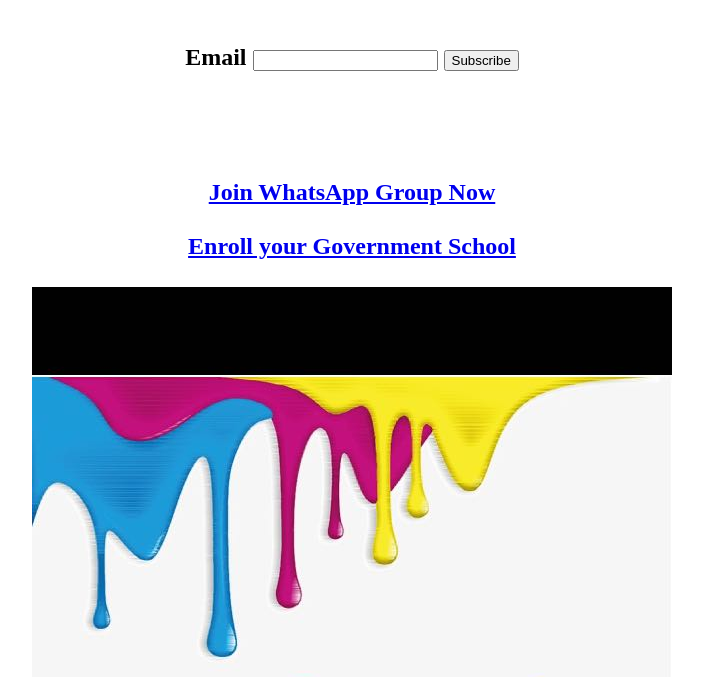
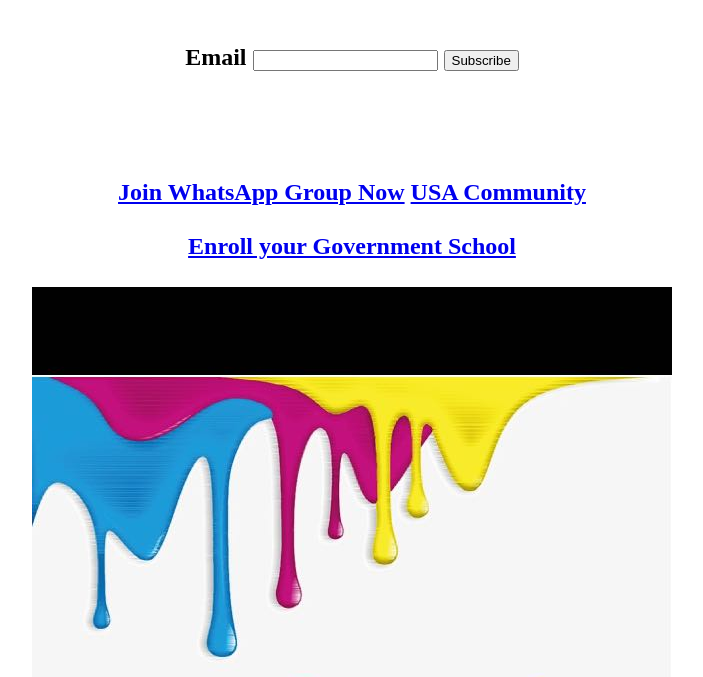
Before and after one commit to Campus2Community/www, a plain HTML site: page index.html in a window 1280 px wide. Shown: the part 110-787 px from the top of the page, without its empty margins (288-991 px from the left). Drawn offline with Linux system fonts and the light colour scheme.

Commit message:
Update index.html

```diff
--- a/index.html
+++ b/index.html
@@ -25,6 +25,8 @@
           <br>
           <br><br><br>
           <a href="https://chat.whatsapp.com/1PX8viUgDOw8fuBJfJRNT4"> Join WhatsApp Group Now</a>
+          <a href="https://www.facebook.com/Campus2Community-USA-1992037800867702"> USA Community</a>
+
                     <br>
 
           <br>
```
